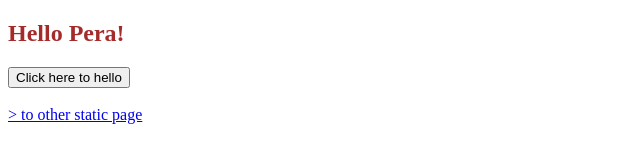
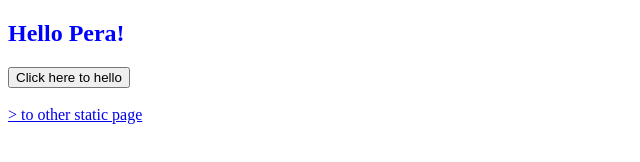
Before and after one commit to daido1976/pera, a plain HTML site: page examples/basic/public/index.html in a window 1280 px wide. Shown: the whole page, without its empty margins (0-640 px from the left). Drawn offline with Linux system fonts and the light colour scheme.

Commit message:
Fix example color

```diff
--- a/examples/basic/public/index.css
+++ b/examples/basic/public/index.css
@@ -1,3 +1,3 @@
 .title {
-  color: brown;
+  color: blue;
 }
--- a/examples/custom-static/static/index.css
+++ b/examples/custom-static/static/index.css
@@ -1,3 +1,3 @@
 .title {
-  color: brown;
+  color: blue;
 }
```
